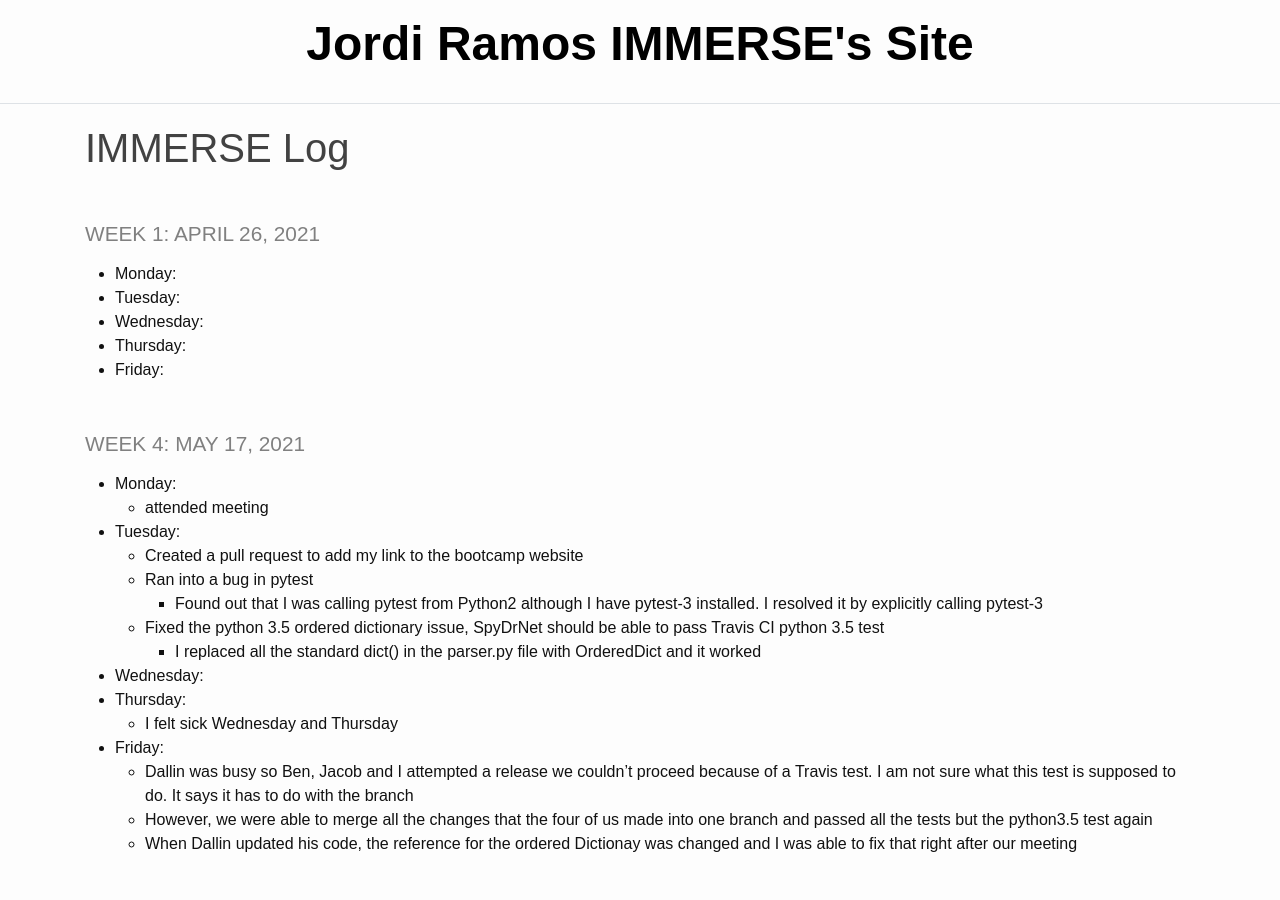
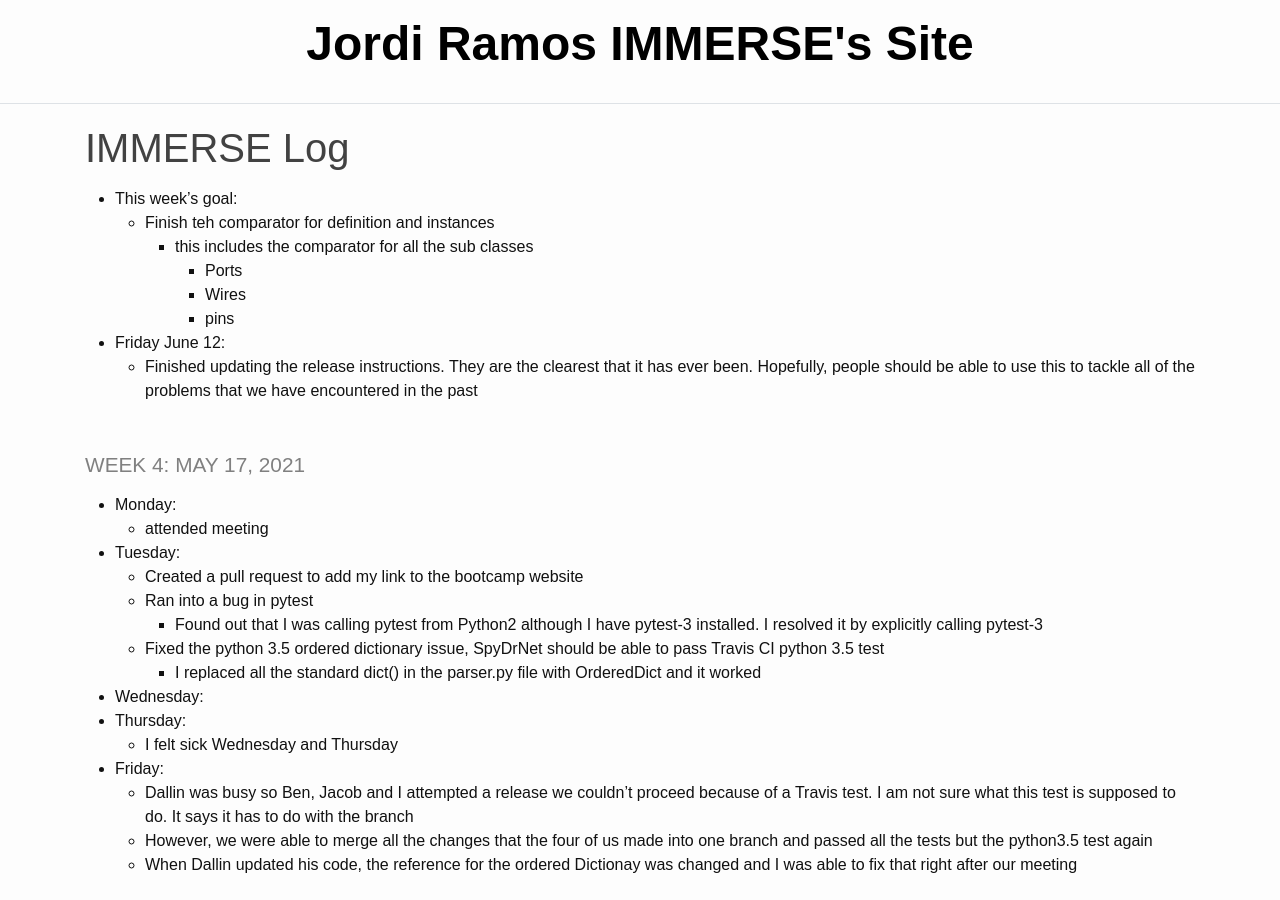
Before and after one commit to jordi1215/jordi1215.github.io, a Jekyll site: the page built from _pages/log.md, in a window 1280 px wide. Built offline with Jekyll 4.4.1, drawn with Linux system fonts in a browser that asks for light colours.

Commit message:
added this week's goal

```diff
--- a/_pages/log.md
+++ b/_pages/log.md
@@ -3,13 +3,18 @@ layout: default
 title: IMMERSE Log
 ---
 
-### Week 1: April 26, 2021
 
-* **Monday**:
-* **Tuesday**:
-* **Wednesday**:
-* **Thursday**:
-* **Friday**:
+
+* **This week's goal**:
+    * Finish teh comparator for definition and instances
+        * this includes the comparator for all the sub classes
+            * Ports
+            * Wires
+            * pins
+
+* **Friday June 12**:
+    * Finished updating the release instructions. They are the clearest that it has ever been. Hopefully, people should be able to use this to tackle all of the problems that we have encountered in the past
+
 
 ### Week 4: May 17, 2021
 
```
